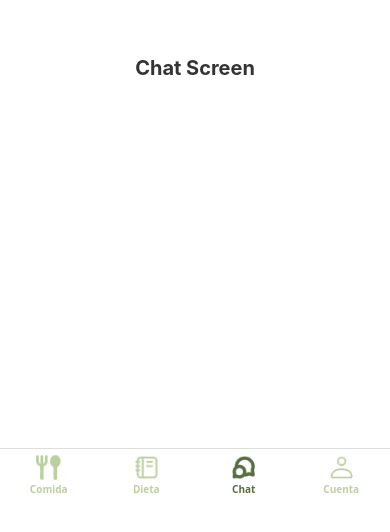
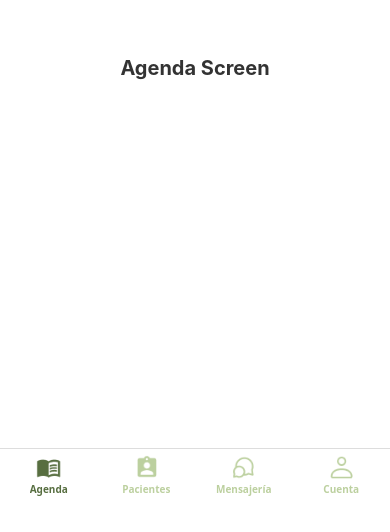
Before and after one commit to ivan-domlu/App-Nutriologo, a React Native app: screen /Chat in a window 390 px wide. Shown: the part 312-844 px from the top of the page. Built offline with nearby package versions, Linux system fonts and the light colour scheme.

Commit message:
Update Pantallas Laudiel
Agregada Pantalla ModificarDieta junto con estilos, agregados utils

```diff
--- a/App.js
+++ b/App.js
@@ -7,7 +7,7 @@ import LoginScreen from './components/LoginScreen';
 import RegistroPacienteScreen from './components/RegistroPacienteScreen';
 import RegistroNutriologoScreen from './components/RegistroNutriologoScreen';
 
-const isNutriologo = false;
+const isNutriologo = true;
 const userLogedIn = true;
 const Stack = createStackNavigator();
 
--- a/components/PacientesNutriologoScreen.js
+++ b/components/PacientesNutriologoScreen.js
@@ -4,16 +4,17 @@ import ButtonShortPrimary from './utils/ButtonShortPrimary';
 import PacienteFoto from './utils/PacienteFoto';
 import styles from '../css/styles';
 
+
 const pacientes = [
   { id: '1', nombre: 'Paciente 1' },
   { id: '2', nombre: 'Paciente 2' },
   { id: '3', nombre: 'Paciente 3' },
-  { id: '4', nombre: 'Paciente 1' },
-  { id: '5', nombre: 'Paciente 2' },
-  { id: '6', nombre: 'Paciente 3' },
-  { id: '7', nombre: 'Paciente 1' },
-  { id: '8', nombre: 'Paciente 2' },
-  { id: '9', nombre: 'Paciente 3' },
+  { id: '4', nombre: 'Paciente 4' },
+  { id: '5', nombre: 'Paciente 5' },
+  { id: '6', nombre: 'Paciente 6' },
+  { id: '7', nombre: 'Paciente 7' },
+  { id: '8', nombre: 'Paciente 8' },
+  { id: '9', nombre: 'Paciente 9' },
 ];
 
 const renderPaciente = () => (
--- a/css/styles.js
+++ b/css/styles.js
@@ -117,6 +117,46 @@ const styles = StyleSheet.create({
       fontSize: 16,
       fontWeight: 'bold',
       textAlign: 'center',
+    },
+    card: {
+      width: '100%',
+      backgroundColor: '#E6E6D9',
+      borderRadius: 10,
+      padding: 15,
+      marginBottom: 20,
+    },
+    cardTitle: {
+      fontSize: 18,
+      fontWeight: 'bold',
+      color: '#576E40',
+      marginBottom: 10,
+    },
+    cardContent: {
+      position: 'relative',
+    },
+    cardSubtitle: {
+      fontSize: 16,
+      fontWeight: '600',
+      color: '#333',
+    },
+    cardDescription: {
+      fontSize: 14,
+      color: '#666',
+      marginTop: 5,
+    },
+    editButton: {
+      position: 'absolute',
+      bottom: 10,
+      right: 10,
+    },
+    contentModificarDieta: {
+      alignItems: 'flex-start',
+      paddingHorizontal: 20,
+      paddingTop: 40,
+    },
+    titleModificarDieta: {
+      fontSize: 24,
+      marginBottom: 20,
     }
   });
 
```
Also changed, not shown: components/ModificarDietasNutriologo.js (added, +20 -0 lines), components/utils/Card.js (added, +18 -0 lines), components/utils/EditButton.js (added, +14 -0 lines).
